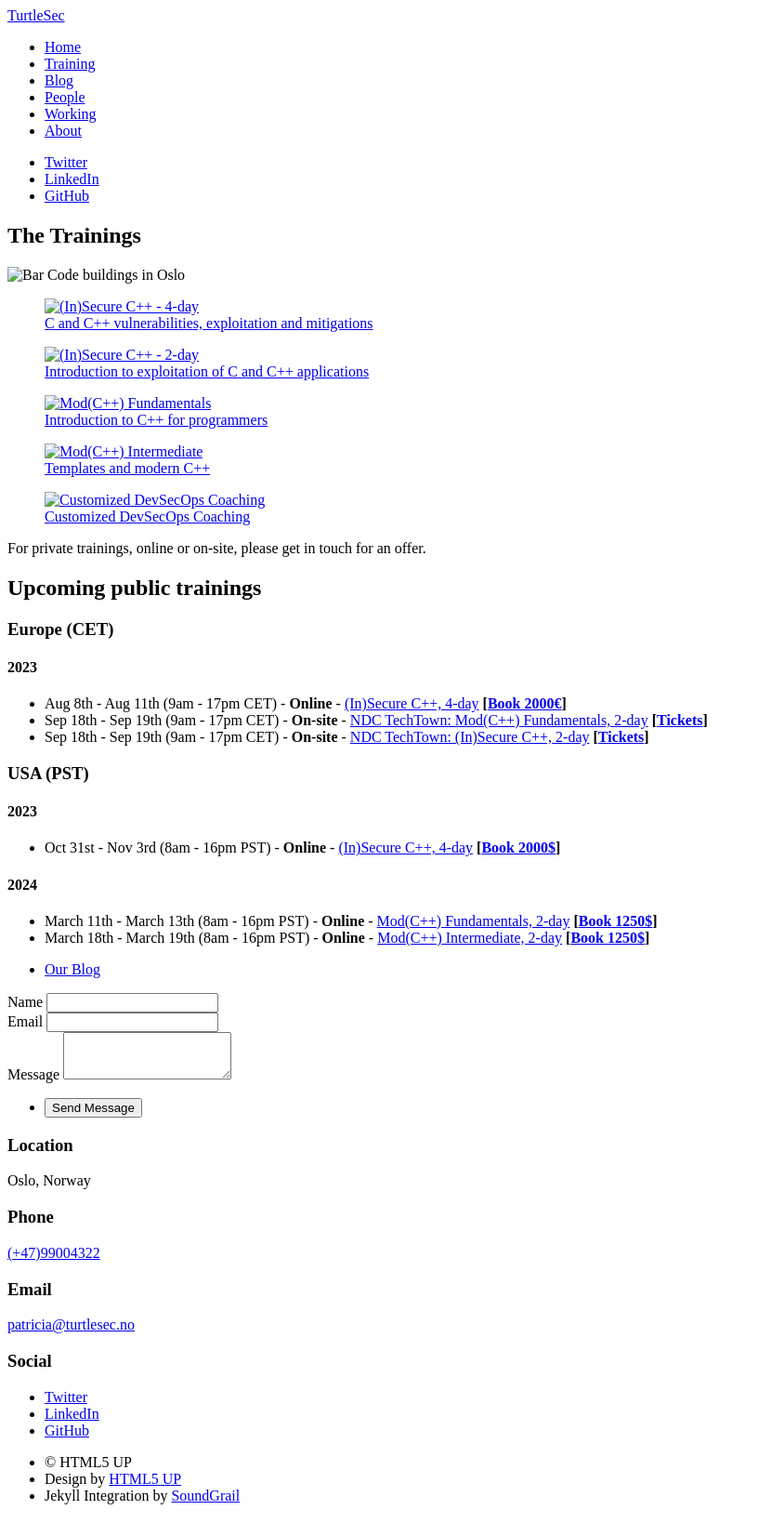
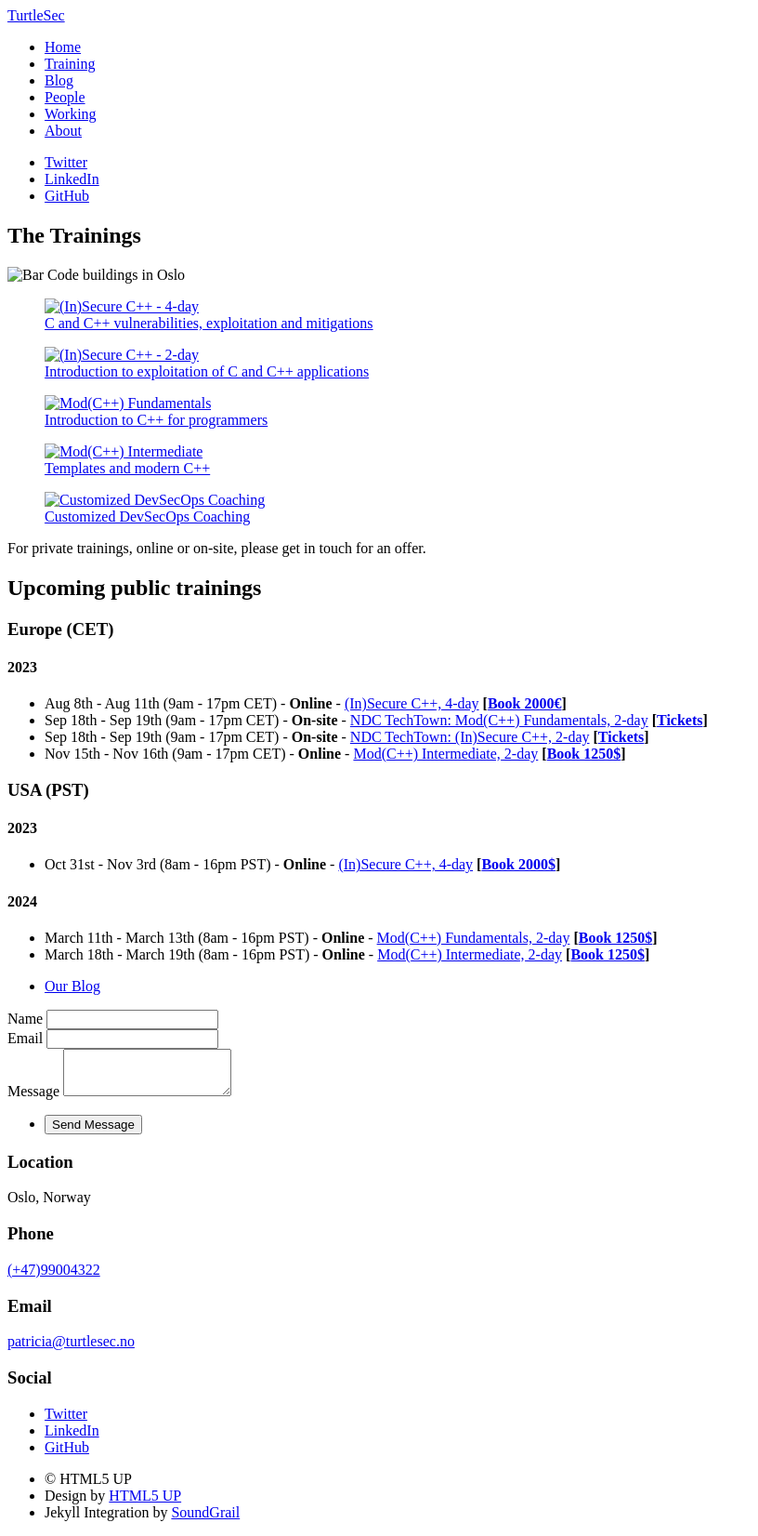
Before and after one commit to turtlesec-no/turtlesec-no.github.io, a Jekyll site: the page built from training.html, in a window 1280 px wide. Shown: the whole page at 93% size, without its empty margins (0-816 px from the left). Built offline with Jekyll 4.4.1, drawn with Linux system fonts in a browser that asks for light colours; nearby versions of some CDN libraries.

Commit message:
Add Intermediate training in 2023

```diff
--- a/training.html
+++ b/training.html
@@ -20,7 +20,7 @@
                 <a class="image fit" href="../blog/insecure-cpp/">
                     <picture>
                         <source media="(max-width:300px)" srcset="{{ "/images/insecure_cpp_4_day.250.jpg" | absolute_url }}">
-                        <img src="{{ "/images/insecure_cpp_4_day.jpg" | absolute_url }}" alt="(In)Secure C++ - 4-day" />
+                        <img src="{{ "/images/insecure_cpp_4_day.500.jpg" | absolute_url }}" alt="(In)Secure C++ - 4-day" />
                     </picture>
                 </a>
                 <figcaption><a href="../blog/insecure-cpp/">C and C++ vulnerabilities, exploitation and mitigations</a></figcaption>
@@ -31,7 +31,7 @@
                 <a class="image fit" href="../blog/insecure-cpp-sec-edition/">
                     <picture>
                         <source media="(max-width:300px)" srcset="{{ "/images/insecure_cpp_2_day.250.jpg" | absolute_url }}">
-                        <img src="{{ "/images/insecure_cpp_2_day.jpg" | absolute_url }}" alt="(In)Secure C++ - 2-day" />
+                        <img src="{{ "/images/insecure_cpp_2_day.500.jpg" | absolute_url }}" alt="(In)Secure C++ - 2-day" />
                     </picture>
 
                 </a>
@@ -43,7 +43,7 @@
                 <a class="image fit" href="../blog/mod-cpp-foundation/">
                     <picture>
                         <source media="(max-width:300px)" srcset="{{ "/images/mod_cpp_fundamentals.250.jpg" | absolute_url }}">
-                        <img src="{{ "/images/mod_cpp_fundamentals.jpg" | absolute_url }}" alt="Mod(C++) Fundamentals" />
+                        <img src="{{ "/images/mod_cpp_fundamentals.500.jpg" | absolute_url }}" alt="Mod(C++) Fundamentals" />
                     </picture>
                 </a>
                 <figcaption><a href="../blog/mod-cpp-foundation/">Introduction to C++ for programmers</a></figcaption>
@@ -54,7 +54,7 @@
                 <a class="image fit" href="../blog/mod-cpp-intermediate/">
                     <picture>
                         <source media="(max-width:300px)" srcset="{{ "/images/mod_cpp_intermediate.250.jpg" | absolute_url }}">
-                        <img src="{{ "/images/mod_cpp_intermediate.jpg" | absolute_url }}" alt="Mod(C++) Intermediate" />
+                        <img src="{{ "/images/mod_cpp_intermediate.500.jpg" | absolute_url }}" alt="Mod(C++) Intermediate" />
                     </picture>
                 </a>
                 <figcaption><a href="../blog/mod-cpp-intermediate/">Templates and modern C++</a></figcaption>
@@ -65,7 +65,7 @@
                 <a class="image fit" href="../blog/devsecops-coaching/">
                     <picture>
                         <source media="(max-width:300px)" srcset="{{ "/images/devsecops_coaching.250.jpg" | absolute_url }}">
-                        <img src="{{ "/images/devsecops_coaching.jpg" | absolute_url }}" alt="Customized DevSecOps Coaching" />
+                        <img src="{{ "/images/devsecops_coaching.500.jpg" | absolute_url }}" alt="Customized DevSecOps Coaching" />
                     </picture>
                 </a>
                 <figcaption><a href="../blog/devsecops-coaching/">Customized DevSecOps Coaching</a></figcaption>
@@ -86,6 +86,7 @@
     <li>Aug 8th  - Aug 11th (9am - 17pm CET) - <b>Online</b>  - <a href="../blog/insecure-cpp/">(In)Secure C++, 4-day</a> <b>[<a href="mailto:patricia@turtlesec.no?subject=Book (In)Secure C%2B%2B (Aug 8th - Aug 11th)">Book 2000€</a>]</b></li>
     <li>Sep 18th - Sep 19th (9am - 17pm CET) - <b>On-site</b> - <a href="https://ndctechtown.com/workshops/mod-cpp-fundamentals/83384ede1410">NDC TechTown: Mod(C++) Fundamentals, 2-day</a> <b>[<a href="https://ndctechtown.com/tickets">Tickets</a>]</b></li>
     <li>Sep 18th - Sep 19th (9am - 17pm CET) - <b>On-site</b> - <a href="https://ndctechtown.com/workshops/in-security-in-cpp/2250bc4521e2">NDC TechTown: (In)Secure C++, 2-day</a> <b>[<a href="https://ndctechtown.com/tickets">Tickets</a>]</b></li>
+    <li>Nov 15th - Nov 16th (9am - 17pm CET) - <b>Online</b>  - <a href="../blog/mod-cpp-intermediate/">Mod(C++) Intermediate, 2-day</a> <b>[<a href="mailto:patricia@turtlesec.no?subject=Book Mod(C%2B%2B) Intermediate (Nov 15th - 16th)">Book 1250$</a>]</b> </li>
 </ul>
 
 <h3>USA (PST)</h3>
```
